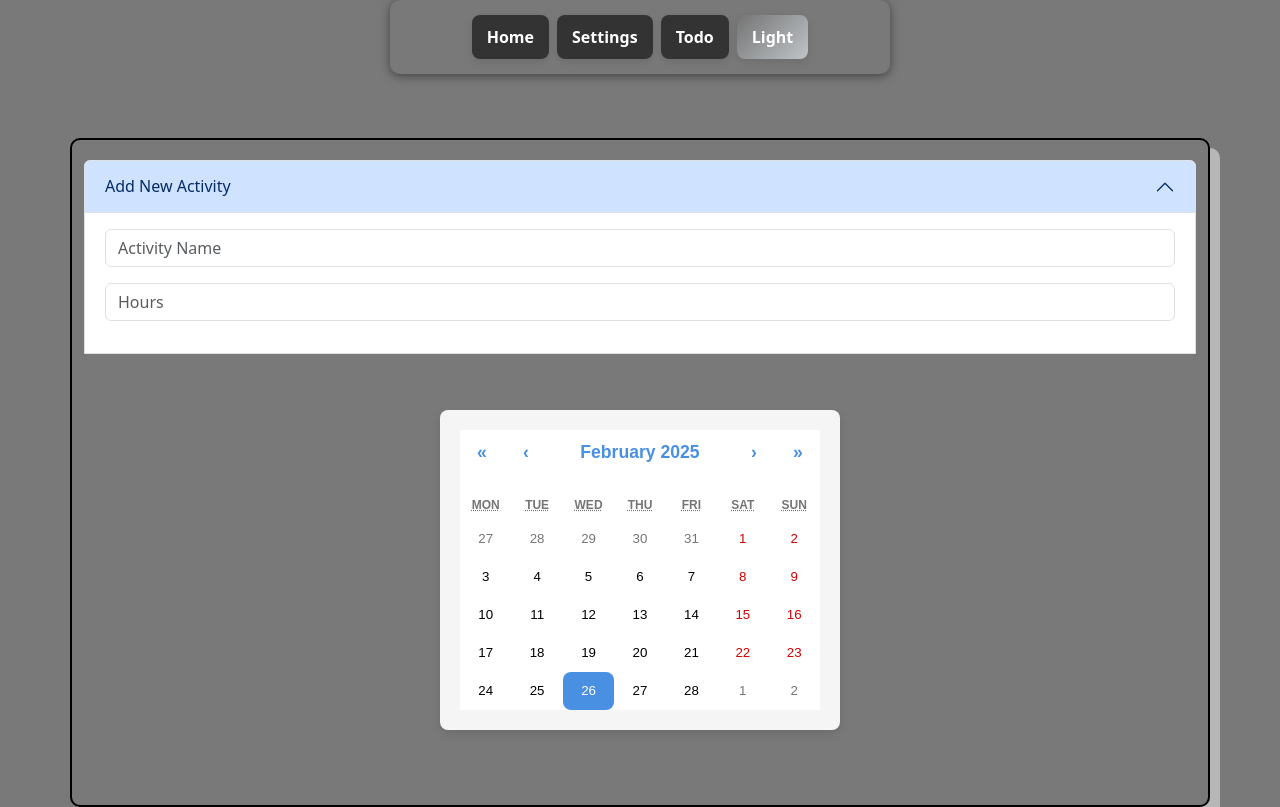
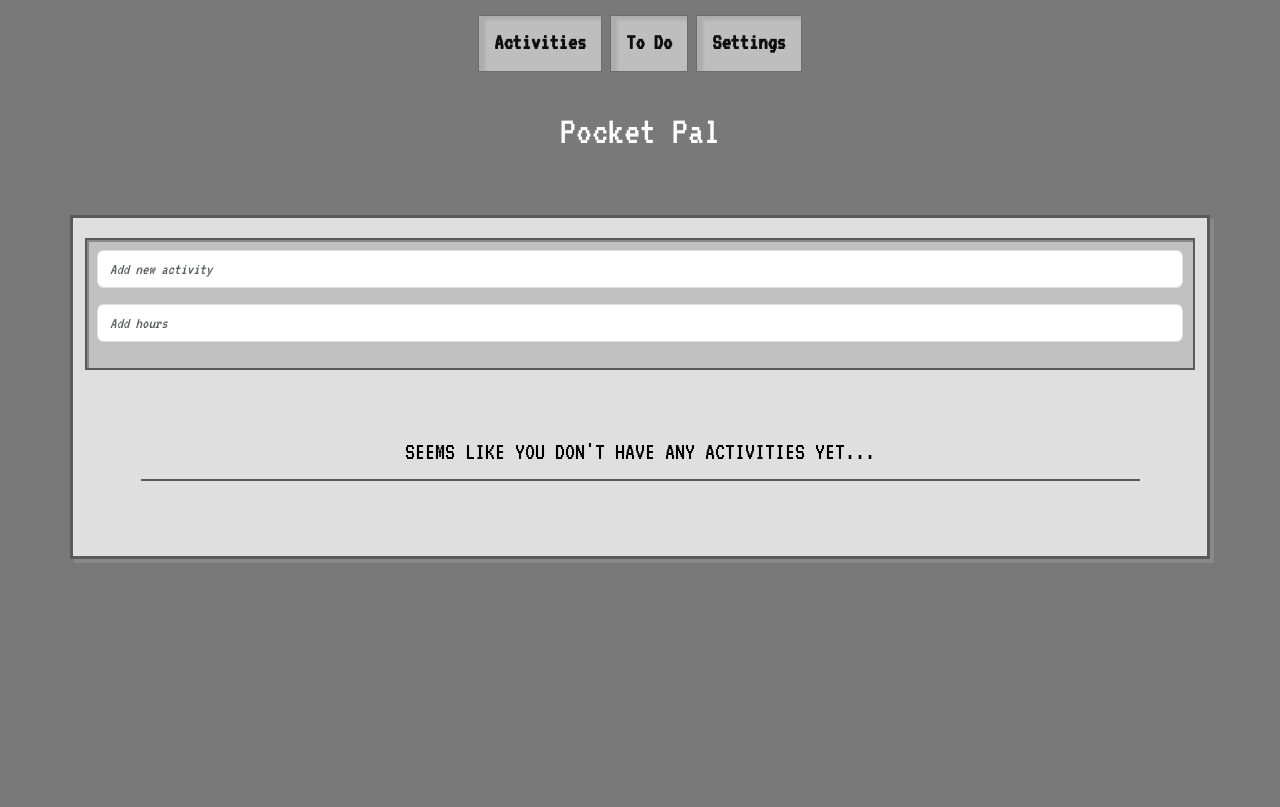
Before and after one commit to Tamerbekir/PocketPal, a React app in the folder client/: page / in a window 1280 px wide. Built offline with nearby package versions, Linux system fonts and the light colour scheme; the HTML template or start-up script is replaced by a standard one.

Commit message:
Added a bunch of css to make it cool and changed name to pocket pal. TOns of features to come git push origin main

```diff
--- a/client/src/Components/Navbar.tsx
+++ b/client/src/Components/Navbar.tsx
@@ -29,18 +29,18 @@ export default function Navbar() {
 
   return (
     <nav className="navDiv">
-      <Link to="/">Home</Link>
+      <Link to="/">Activities</Link>
       {/* <Link to="calendar">Calendar</Link> */}
+      <Link to="todo">To Do</Link>
       <Link to="settings">Settings</Link>
-      <Link to="todo">Todo</Link>
       {/* <Link to="login">Login</Link> */}
       {/* taking the className theme we defined and using it here
       creating onClick to activate the toggle for theme
       Using a cursor so it presents itself as clickable for the user */}
-      <a className="theme" onClick={handleTheme} style={{ cursor: "pointer" }}>
-        {/* If the theme is light, make it dark, otherwise keep it as light. 'Light' and "Dark" are visually shown on page */}
-        {theme === "light" ? "Dark" : "Light"}
-      </a>
+      {/* <a className="theme" onClick={handleTheme} style={{ cursor: "pointer" }}> */}
+      {/* If the theme is light, make it dark, otherwise keep it as light. 'Light' and "Dark" are visually shown on page */}
+      {/* {theme === "light" ? "Dark" : "Light"} */}
+      {/* </a> */}
     </nav>
   );
 }
--- a/client/src/Components/assets/navbar.css
+++ b/client/src/Components/assets/navbar.css
@@ -6,13 +6,13 @@ nav {
   align-items: center;
   gap: 8px;
   padding: 12px;
-  backdrop-filter: blur(10px);
-  border-radius: 10px;
-  box-shadow: 0px 2px 10px rgba(15, 14, 14, 0.514);
   width: 100%;
   max-width: 500px;
   margin: auto;
+  font-family: 'VT323', monospace;
 }
+
+
 
 
 nav a {
@@ -20,36 +20,35 @@ nav a {
   font-size: 16px;
   font-weight: 600;
   text-decoration: none;
-  border-radius: 8px;
-  color: white;
-  background-color: #333;
+  color: rgb(15, 14, 14);
+  background-color: #bebebe;
   transition: all 0.3s ease-in-out;
   box-shadow: 0 3px 8px rgba(0, 0, 0, 0.1);
   display: flex;
   align-items: center;
   gap: 6px;
+  font-size: 23px;
+  border: 1px solid rgba(0, 0, 0, 0.432);
+  box-shadow: inset 5px 3px 3px 1px #a0a0a08e;
 }
 
 nav a i {
   font-size: 14px;
 }
 
-
+/*
 .theme {
   padding: 10px 15px;
   font-size: 16px;
   font-weight: 600;
-  border-radius: 8px;
   background: linear-gradient(135deg, #747474, #bfc4c7);
   color: white;
   cursor: pointer;
   transition: all 0.3s ease-in-out;
-  /* box-shadow: 0 3px 8px rgba(0, 0, 0, 0.1); */
-}
+} */
 
 body.dark {
   background: #797979;
-  /* color: white; */
   transition: background 0.3s ease-in-out;
 }
 
--- a/client/src/Pages/Home.tsx
+++ b/client/src/Pages/Home.tsx
@@ -1,9 +1,6 @@
 import React, { useState, ChangeEvent, useEffect } from "react";
 import Form from "react-bootstrap/Form";
 import InputGroup from "react-bootstrap/InputGroup";
-import Accordion from "react-bootstrap/Accordion";
-import UserCalender from "../Components/UserCalendar";
-import Button from "react-bootstrap/Button";
 import ListGroup from "react-bootstrap/ListGroup";
 import "../assets/home.css";
 
@@ -50,6 +47,8 @@ const Home: React.FC = () => {
       return saved ? JSON.parse(saved) : [];
     }
   );
+
+  const [openPanel, setOpenPanel] = useState<number | null>(null);
 
   const [editActivity, setEditActivity] = useState<{ [key: number]: number }>(
     {}
@@ -160,65 +159,83 @@ const Home: React.FC = () => {
       [activityId]: index,
     }));
   };
+  return (
+    <>
+      <h1 className="header">Pocket Pal</h1>
 
-  return (
       <div className="container">
-      <Accordion defaultActiveKey="0" className="accordion">
-        <Accordion.Item eventKey="0">
-          <Accordion.Header>Add New Activity</Accordion.Header>
-          <Accordion.Body>
+        {/* <h3 className="section-title">Add New Activity</h3> */}
+        <div className="activity-form">
           <InputGroup className="mb-3">
             <Form.Control
               type="text"
-                placeholder="Activity Name"
+              placeholder="Add new activity"
               onChange={handleChangeActivity}
               value={userInfo.activity}
               name="activity"
             />
           </InputGroup>
           <InputGroup className="mb-3">
-              {/* <InputGroup.Text>Hours</InputGroup.Text> */}
             <Form.Control
               type="number"
-                placeholder="Hours"
+              placeholder="Add hours"
               onChange={handleChangeActivity}
               value={userInfo.startingTime || ""}
               name="startingTime"
             />
           </InputGroup>
           {userInfo.activity && userInfo.startingTime > 0 && (
-              <Button variant="primary" onClick={handleAddActivity}>
+            <button className="addActivityBtn" onClick={handleAddActivity}>
               Add Activity
-              </Button>
+            </button>
           )}
-          </Accordion.Body>
-        </Accordion.Item>
+        </div>
+
+        {activities.length < 1 ? (
+          <p className="section-title">
+            Seems like you don't have any activities yet...
+          </p>
+        ) : (
+          <h3 className="section-title">Activities</h3>
+        )}
 
         {activities.map((activity, index) => (
-          <Accordion.Item eventKey={activity.id.toString()} key={activity.id}>
-            <Accordion.Header>
+          <div key={activity.id} className="activity-panel">
+            <div
+              className="panel-header"
+              onClick={() => setOpenPanel(openPanel === index ? null : index)}
+            >
               {activity.activity} - {activity.startingTime} hours left
-            </Accordion.Header>
-            <Accordion.Body>
+              <button
+                className="delete-activity-btn"
+                onClick={() => handleDeleteActivity(index)}
+              >
+                Delete {activity.activity}
+              </button>
+            </div>
+            {openPanel === index && (
+              <div className="panel-body">
                 <h5>Log Time</h5>
                 <InputGroup className="mb-2">
-                {/* <InputGroup.Text>Date</InputGroup.Text> */}
                   <Form.Control
                     placeholder="Date"
                     type="date"
                     name="date"
                     value={logEntry[activity.id]?.date || ""}
-                  onChange={(e) => handleChangeLogActivityInfo(e, activity.id)}
+                    onChange={(e) =>
+                      handleChangeLogActivityInfo(e, activity.id)
+                    }
                   />
                 </InputGroup>
                 <InputGroup className="mb-2">
-                {/* <InputGroup.Text>Hours Used</InputGroup.Text> */}
                   <Form.Control
                     placeholder="Time Used"
                     type="number"
                     name="usedTime"
                     value={logEntry[activity.id]?.usedTime || ""}
-                  onChange={(e) => handleChangeLogActivityInfo(e, activity.id)}
+                    onChange={(e) =>
+                      handleChangeLogActivityInfo(e, activity.id)
+                    }
                   />
                 </InputGroup>
                 <InputGroup className="mb-2">
@@ -227,56 +244,41 @@ const Home: React.FC = () => {
                     placeholder="Description"
                     name="description"
                     value={logEntry[activity.id]?.description || ""}
-                  onChange={(e) => handleChangeLogActivityInfo(e, activity.id)}
+                    onChange={(e) =>
+                      handleChangeLogActivityInfo(e, activity.id)
+                    }
                   />
                 </InputGroup>
-              <Button
-                variant="success"
-                onClick={() => handleLogTime(activity.id)}
-              >
+                <button onClick={() => handleLogTime(activity.id)}>
                   Log Time
-              </Button>
+                </button>
 
                 <h5 className="mt-3">Logged Entries</h5>
                 <ListGroup className="activityLogs">
-                {(activityLogs[activity.id] || []).map((log, index) => (
-                  <>
-                    <ListGroup.Item key={index} className="log-entry">
+                  {(activityLogs[activity.id] || []).map((log, logIndex) => (
+                    <ListGroup.Item key={logIndex} className="log-entry">
                       <div className="log-details">
                         <span className="log-date">{log.date}</span>
                         <span className="log-time">{log.usedTime} hrs</span>
                       </div>
                       <p className="log-description">{log.description}</p>
-                    </ListGroup.Item>
-
-                    <>
-                      <Button
-                        variant="danger"
+                      <button
+                        className="deleteEntryBtn"
                         onClick={() =>
-                          handleDeleteActivityInfo(activity.id, index)
+                          handleDeleteActivityInfo(activity.id, logIndex)
                         }
                       >
                         Delete Entry
-                      </Button>
-                    </>
-                  </>
+                      </button>
+                    </ListGroup.Item>
                   ))}
                 </ListGroup>
-              <Button
-                className="deleteActivityBtn"
-                variant="danger"
-                onClick={() => handleDeleteActivity(index)}
-              >
-                Delete {activity.activity}
-              </Button>
-            </Accordion.Body>
-          </Accordion.Item>
+              </div>
+            )}
+          </div>
         ))}
-        <div className="calendarDiv">
-          <UserCalender />
       </div>
-      </Accordion>
-    </div>
+    </>
   );
 };
 
--- a/client/src/Pages/Todo.tsx
+++ b/client/src/Pages/Todo.tsx
@@ -3,6 +3,7 @@ import Form from "react-bootstrap/Form";
 import FloatingLabel from "react-bootstrap/FloatingLabel";
 import InputGroup from "react-bootstrap/InputGroup";
 import DateTimePicker from "react-datetime-picker";
+import "../assets/todo.css";
 
 import "../assets/todo.css";
 
@@ -50,7 +51,14 @@ export default function Todo() {
   return (
     <div>
       <div className="container">
-        <h1>Todo</h1>
+        <h1 className="todoList">To Do List</h1>
+        <p className="caughtUpText">
+          {submitTodo.length < 1 ? (
+            <p>Looks like you're all caught up!</p>
+          ) : (
+            <p>You have {submitTodo.length} tasks remaining</p>
+          )}
+        </p>
         <InputGroup className="mb-3">
           <FloatingLabel controlId="floatingTextarea2" label="Add an item">
             <Form.Control
@@ -93,9 +101,10 @@ export default function Todo() {
       <div className="listDiv">
         {submitTodo.map((addedItem, index) => (
           <div key={index}>
-            <p>{addedItem.date}</p>
-            <p>{addedItem.item}</p>
-            <p>{addedItem.notes}</p>
+            <p>Complete by: {addedItem.date}</p>
+            <p>To Do: {addedItem.item}</p>
+            <p>Notes: {addedItem.notes}</p>
+            <div className="deleteBtnDiv">
               <button
                 className="deleteBtn"
                 onClick={() => handleDeleteTodo(index)}
@@ -103,6 +112,7 @@ export default function Todo() {
                 Delete
               </button>
             </div>
+          </div>
         ))}
       </div>
     </div>
--- a/client/src/assets/home.css
+++ b/client/src/assets/home.css
@@ -1,109 +1,95 @@
 .container {
+  font-family: 'VT323', monospace;
   max-width: 800px;
   margin: auto;
   padding: 10px;
-  /* background-color: #8f66c438; */
-  border-radius: 10px;
+  border: 3px solid #5a5a5a;
+  background-color: #dfdfdf;
+  box-shadow: 4px 4px 0px #888;
 }
 
-.title {
+.section-title {
   text-align: center;
-  margin-bottom: 20px;
-  color: #2c3e50;
-  font-family: 'Arial', sans-serif;
+  font-family: 'VT323', monospace;
+  margin: 5%;
+  font-size: 25px;
+  /* background-color: #bdbdbd; */
+  padding: 8px;
+  border-bottom: 2px solid #5a5a5a;
+  text-transform: uppercase;
 }
 
-.accordion .accordion-header {
-  font-size: 1.2rem;
+/* .addActivityBtn {
+  font-family: 'VT323', monospace;
+} */
+
+.delete-activity-btn {
+  margin-left: 5%;
+  font-size: 15px !important;
+  font-family: 'VT323', monospace;
+  background-color: rgba(255, 0, 0, 0.703);
 }
 
-.calendarDiv {
-  margin: 5%;
-  width: auto;
+.deleteEntryBtn {
+  font-size: 12px !important;
+  font-family: 'VT323', monospace;
+  background-color: rgba(255, 0, 0, 0.346);
 }
 
-.btn-add {
-  display: block;
-  width: 100%;
+.activity-form {
   padding: 10px;
-  margin-top: 10px;
-  background-color: #3c4d47;
-  color: white;
-  border: none;
-  border-radius: 5px;
-  cursor: pointer;
+  border: 2px solid #5a5a5a;
+  background-color: #c0c0c0;
+  box-shadow: inset 2px 2px 0px #888;
 }
 
-.btn-add:hover {
-  background-color: #32413c4b(84, 216, 176, 0.74);
+.activity-panel {
+  font-family: 'VT323', monospace;
+  background-color: #dfdfdf;
+  border: 2px solid #5a5a5a;
+  margin-bottom: 10px;
+  box-shadow: 3px 3px 0px #888;
 }
 
-.btn-delete {
-  display: block;
-  width: 25%;
-  padding: 5px;
-  margin-top: 10px;
-  font-size: 10px;
-  background-color: #961a0c;
-  color: white;
-  border: none;
-  border-radius: 5px;
+.panel-header {
+  font-family: 'VT323', monospace;
+  background-color: #bdbdbd;
+  padding: 8px;
+  font-size: 23px;
   cursor: pointer;
+  font-weight: bold;
+  border-bottom: 2px solid #5a5a5a;
 }
 
-.deleteActivityBtn {
-  margin: 5%;
+.panel-header:hover {
+  font-family: 'VT323', monospace;
+  background-color: #a9a9a9;
 }
 
-.btn-delete:hover {
-  background-color: #c0392b;
+.header {
+  text-align: center;
+  font-family: 'VT323', monospace;
+  color: white;
+  font-size: 40px;
 }
 
-.info-item {
-  background-color: #222c2e3a;
+.panel-body {
   padding: 10px;
-  border-radius: 5px;
-  margin-bottom: 10px;
+  background-color: #c0c0c0;
 }
 
-p {
-  margin-bottom: 30px;
-  color: #2c3e50;
-  font-family: 'Arial', sans-serif;
+button {
+  font-family: 'VT323', monospace;
+  font-size: 14px;
+  background-color: #dfdfdf;
+  color: black;
+  border: 2px solid #5a5a5a;
+  padding: 8px 12px;
+  cursor: pointer;
+  transition: background-color 0.2s, box-shadow 0.2s;
 }
 
-
-.log-entry {
-  display: flex;
-  flex-direction: column;
-  gap: 5px;
-  padding: 12px;
-  background: rgba(255, 255, 255, 0.8);
-  border-radius: 8px;
-  box-shadow: 0px 2px 8px rgba(0, 0, 0, 0.1);
-  margin-bottom: 6px;
+button:hover {
+  background-color: #bdbdbd;
+  box-shadow: inset 2px 2px 0px #888;
 }
-
-.log-details {
-  display: flex;
-  justify-content: space-between;
-  font-weight: bold;
-}
-
-.log-date {
-  color: #5988bbd4;
-}
-
-.log-time {
-  color: #1d8134d0;
-}
-
-.log-description {
-  font-size: 18px;
-  color: #555;
-  margin-top: 5px;
-}
-
-.activityLogs {
-  margin: 2%;
-}
--- a/client/src/assets/todo.css
+++ b/client/src/assets/todo.css
@@ -1,32 +1,90 @@
+/* General Retro Aesthetic */
+@import url('https://fonts.googleapis.com/css2?family=VT323&display=swap');
+
+body {
+  font-family: 'VT323', monospace;
+  background-color: #c0c0c0;
+  color: black;
+  text-align: center;
+}
+
 .container {
   display: flex;
   flex-direction: column;
-  border: 2px solid black;
-  box-shadow: 10px 10px 0px 0px rgb(183, 183, 183);
-  margin-top: 5%;
-  margin-bottom: 5%;
+  border: 3px solid #5a5a5a;
+  background-color: #dfdfdf;
+  color: black;
+  padding: 20px;
+  max-width: 600px;
+  margin: 40px auto;
+  box-shadow: 4px 4px 0px #888;
 }
 
-.addBtn {
-  border: 2px solid black;
-  box-shadow: 5px 5px 0px 0px rgba(183, 183, 183, 0.471);
-  margin-top: 5%;
-  margin-bottom: 5%;
-  color: rgb(87, 162, 162);
+.todoList {
+  font-size: 40px;
+  font-family: 'VT323', monospace;
+}
+
+.addBtn, .deleteBtn {
+  font-family: 'VT323', monospace;
+  font-size: 16px;
+  background-color: #dfdfdf;
+  color: black;
+  border: 2px solid #5a5a5a;
+  padding: 8px 12px;
+  cursor: pointer;
+  text-transform: uppercase;
+  transition: background-color 0.2s, box-shadow 0.2s;
+}
+
+.addBtn:hover, .deleteBtn:hover {
+  background-color: #bdbdbd;
+  box-shadow: inset 2px 2px 0px #888;
+}
+
+.todoItem, .todoNotes, .todoDate {
+  background-color: white;
+  color: black;
+  border: 2px solid #5a5a5a;
+  font-family: 'VT323', monospace;
+  font-size: 30px;
+  padding: 8px;
+  margin: 5px 0;
+  width: 100%;
+  box-shadow: inset 0px 2px 0px #a0a0a0;
+}
+
+.caughtUpText {
+  font-family: 'VT323', monospace;
+  font-size: 20px;
+}
+
+input::placeholder, textarea::placeholder {
+  color: #5a5a5a;
+  font-style: italic;
 }
 
 .listDiv {
-  border: 2px solid rgb(125, 144, 204);
+  font-family: 'VT323', monospace;
+  border: 3px solid #5a5a5a;
   background-color: white;
-  border-radius: 5px;
+  padding: 10px;
+  box-shadow: 3px 3px 0px #888;
+}
 
+.listDiv p {
+  border-bottom: 2px solid black;
+  font-size: 20px;
+  color: black;
+}
+
+.deleteBtnDiv {
+  margin-bottom: 10%;
+  border-bottom: 2px solid rgba(5, 2, 2, 0.328);
 }
 
 .deleteBtn {
-  margin: 3%;
+  font-family: 'VT323', monospace;
+  margin: 5px;
+  background-color: #dfdfdf;
 }
-
-.todoDate, .todoNotes, .todoItem {
-  margin: 2%;
-  border-radius: 5px;
-}
```
Lines whose indentation alone changed are shown as unchanged.
